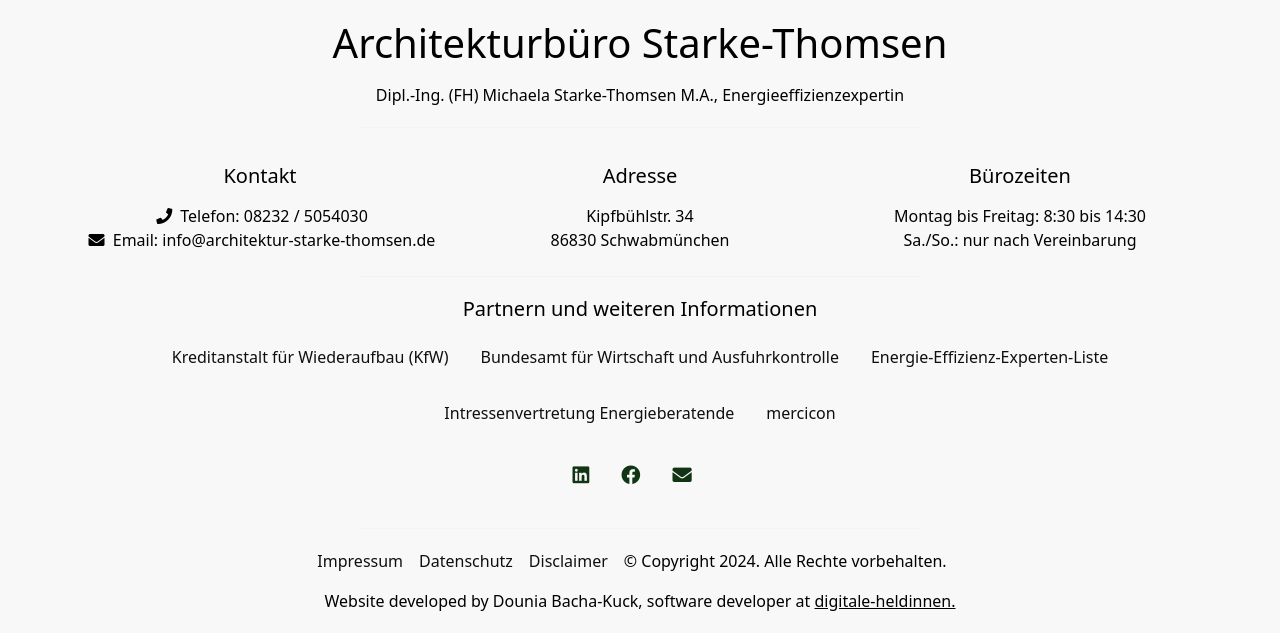
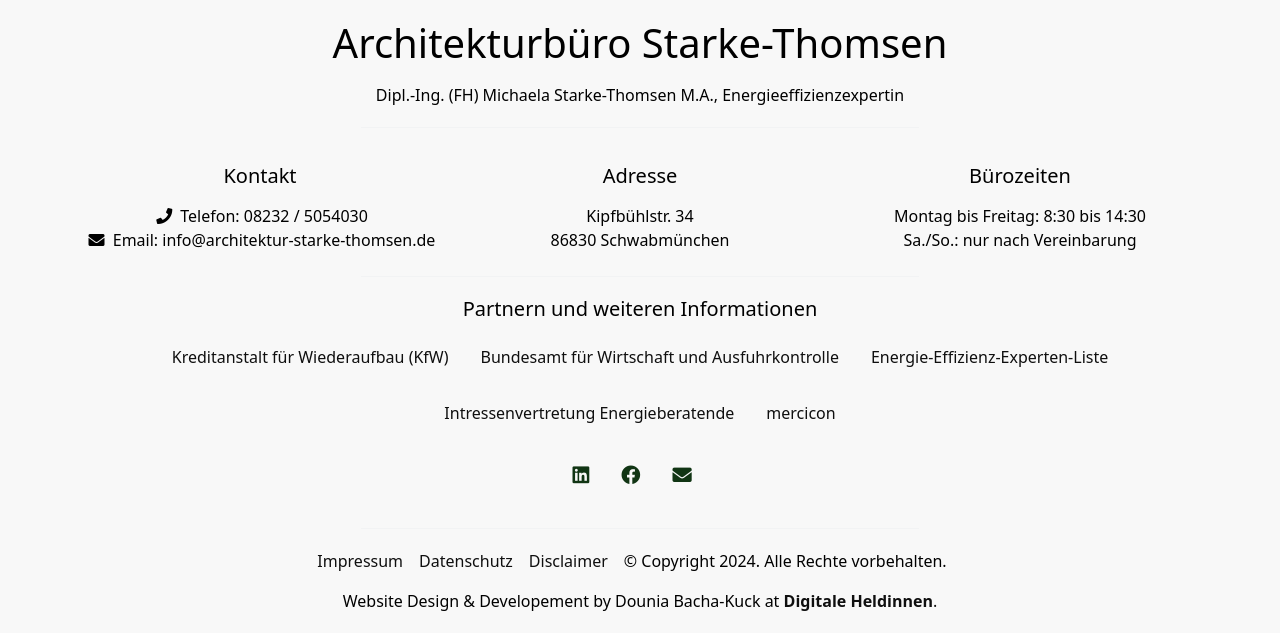
Before and after one commit to DouniaBK/arkitekture-MST, a Django app: page /contact/ in a window 1280 px wide. Shown: the part 805-1438 px from the top of the page. Run offline with Django 5.2, Linux system fonts and the light colour scheme; parts of the project's set-up code (start-up, migrations or seed data) failed here and were passed over.

Commit message:
add favicon and Developer branding on footer

```diff
--- a/home/templates/home/base.html
+++ b/home/templates/home/base.html
@@ -8,7 +8,9 @@
     {% load static %}
     <link rel="stylesheet" href="{% static 'home/css/styles.css' %}">
     <link rel="stylesheet" href="https://cdn.jsdelivr.net/npm/bootstrap@5.3.3/dist/css/bootstrap.min.css" rel="stylesheet" integrity="sha384-QWTKZyjpPEjISv5WaRU9OFeRpok6YctnYmDr5pNlyT2bRjXh0JMhjY6hW+ALEwIH" crossorigin="anonymous">
-
+    <link rel="apple-touch-icon" sizes="180x180" href= "{% static 'home/images/apple-touch-icon.png' %}">
+    <link rel="icon" type="image/png" sizes="32x32" href= "{% static 'home/images/favicon-32x32.png' %}">
+    <link rel="icon" type="image/png" sizes="16x16" href="{% static 'home/images/favicon-16x16.png' %}">
     <!-- Other head content -->
     <link rel="stylesheet" href="https://cdnjs.cloudflare.com/ajax/libs/font-awesome/5.15.4/css/all.min.css">
 </head>
--- a/home/templates/home/footer.html
+++ b/home/templates/home/footer.html
@@ -83,9 +83,9 @@
                     <li class="mr-3">© Copyright {{ current_year }}. Alle Rechte vorbehalten.</li>
                 </ul>
                 <p class="mt-3">
-                    Website developed by Dounia Bacha-Kuck, software developer at
-                    <a href="https://www.digitale-heldinnen.de/" target="_blank" class="text-black">
-                          digitale-heldinnen.
+                    Website Design & Developement by Dounia Bacha-Kuck at
+                    <a href="https://www.digitale-heldinnen.de/" target="_blank" class=" text-decoration-none">
+                          <strong>Digitale Heldinnen</strong>.
                     </a>
                 </p>
             </div>
```
Also changed, not shown: home/static/home/images/Ansicht.jpg (deleted), home/static/home/images/aboutme-image (1).jpg (deleted), home/static/home/images/aboutme-image.jpg (deleted), home/static/home/images/aboutme-imageV3-logo-resized.jpg (deleted), home/static/home/images/aboutme-imageV3.jpg (deleted), home/static/home/images/aboutme-imagev2.jpg (deleted), home/static/home/images/ansicht-dachsanierung.jpg (deleted), home/static/home/images/apple-touch-icon.png (added), home/static/home/images/favicon-16x16.png (added), home/static/home/images/favicon-32x32.png (added), home/static/home/images/favicon.ico (added), home/static/home/images/logo-Architekturbüro Starke-Thomsen.jpg (deleted), home/static/home/images/logo-Architekturbüro-Starke-Thomsen-resized-nobg.png (deleted), home/static/home/images/logo-Architekturbüro-Starke-Thomsen-v2.png (deleted), 4 more files.
